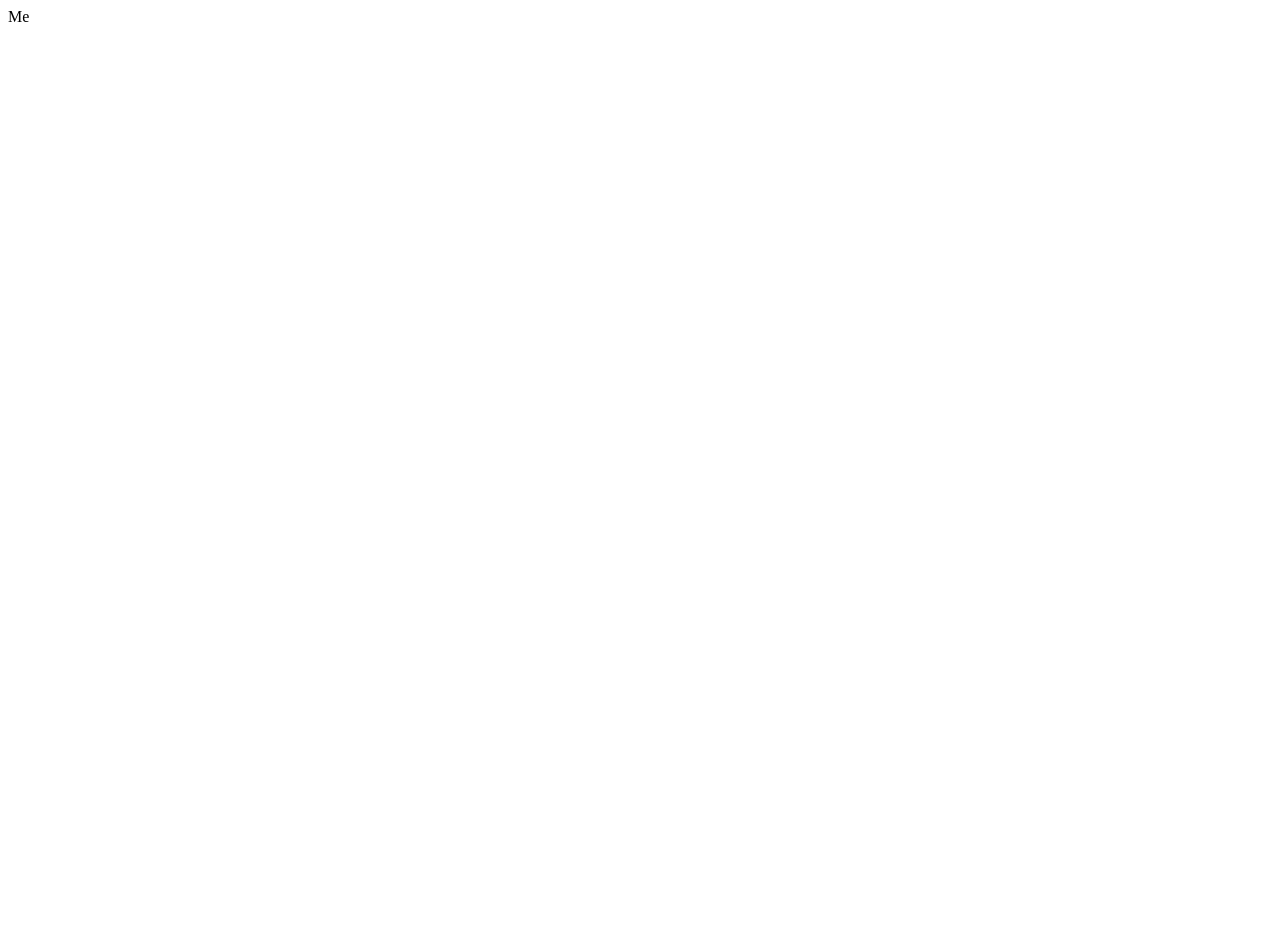
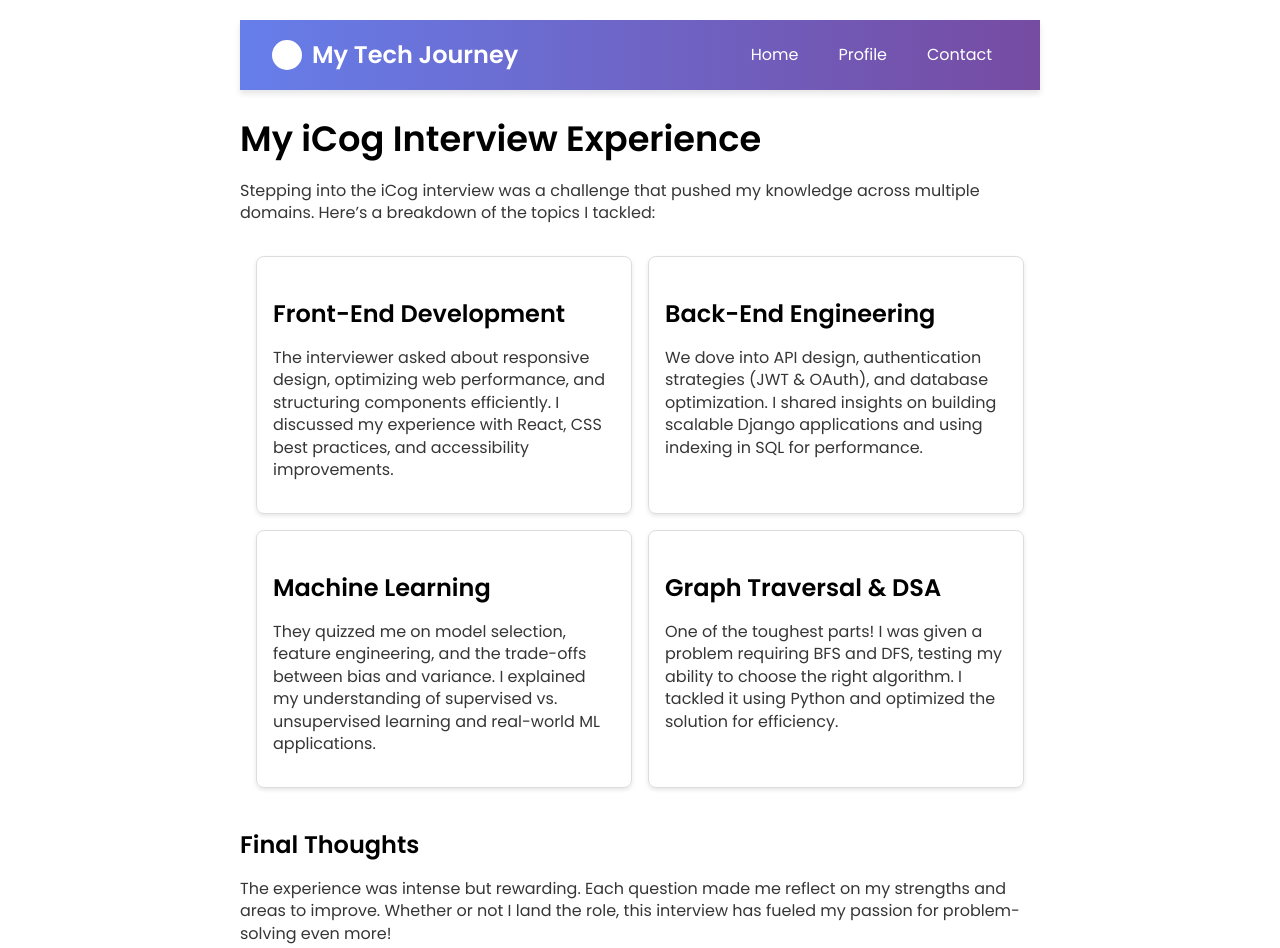
Before and after one commit to nati-d/icog-webflow, a plain HTML site: page index.html in a window 1280 px wide. Before the commit the page ends 800 px from the top, so only its background shows below. Drawn offline with nearby package versions, Linux system fonts and the light colour scheme.

Commit message:
add index.html file

```diff
--- a/index.html
+++ b/index.html
@@ -3,9 +3,58 @@
 <head>
     <meta charset="UTF-8">
     <meta name="viewport" content="width=device-width, initial-scale=1.0">
-    <title>Document</title>
+    <title>Interview at iCog - My Experience</title>
+    <link rel="stylesheet" href="https://cdn.jsdelivr.net/npm/water.css@2/out/water.css">
+    <link rel="stylesheet" href="styles.css">
 </head>
 <body>
-    Me
+    <nav class="navbar">
+        <a href="index.html" class="navbar-brand">
+            <div class="navbar-logo"></div>
+            My Tech Journey
+        </a>
+        <button class="navbar-toggle" aria-label="Toggle navigation">☰</button>
+        <div class="navbar-links">
+            <a href="index.html">Home</a>
+            <a href="profile.html">Profile</a>
+            <a href="contact.html">Contact</a>
+        </div>
+    </nav>
+
+    <main>
+        <h1>My iCog Interview Experience</h1>
+        <p>Stepping into the iCog interview was a challenge that pushed my knowledge across multiple domains. Here’s a breakdown of the topics I tackled:</p>
+
+        <section class="card-container">
+            <div class="card">
+                <h2>Front-End Development</h2>
+                <p>The interviewer asked about responsive design, optimizing web performance, and structuring components efficiently. I discussed my experience with React, CSS best practices, and accessibility improvements.</p>
+            </div>
+            <div class="card">
+                <h2>Back-End Engineering</h2>
+                <p>We dove into API design, authentication strategies (JWT & OAuth), and database optimization. I shared insights on building scalable Django applications and using indexing in SQL for performance.</p>
+            </div>
+            <div class="card">
+                <h2>Machine Learning</h2>
+                <p>They quizzed me on model selection, feature engineering, and the trade-offs between bias and variance. I explained my understanding of supervised vs. unsupervised learning and real-world ML applications.</p>
+            </div>
+            <div class="card">
+                <h2>Graph Traversal & DSA</h2>
+                <p>One of the toughest parts! I was given a problem requiring BFS and DFS, testing my ability to choose the right algorithm. I tackled it using Python and optimized the solution for efficiency.</p>
+            </div>
+        </section>
+
+        <h2>Final Thoughts</h2>
+        <p>The experience was intense but rewarding. Each question made me reflect on my strengths and areas to improve. Whether or not I land the role, this interview has fueled my passion for problem-solving even more!</p>
+    </main>
+
+    <script>
+        const navbarToggle = document.querySelector('.navbar-toggle');
+        const navbarLinks = document.querySelector('.navbar-links');
+
+        navbarToggle.addEventListener('click', () => {
+            navbarLinks.classList.toggle('active');
+        });
+    </script>
 </body>
 </html>
--- /dev/null
+++ b/styles.css
@@ -0,0 +1,101 @@
+@import url("https://fonts.googleapis.com/css2?family=Poppins:wght@300;400;600&display=swap");
+
+body {
+  font-family: "Poppins", sans-serif;
+}
+
+.navbar {
+  display: flex;
+  justify-content: space-between;
+  align-items: center;
+  padding: 1rem 2rem;
+  background: linear-gradient(90deg, #667eea 0%, #764ba2 100%);
+  box-shadow: 0 4px 6px rgba(0, 0, 0, 0.1);
+}
+
+.navbar-brand {
+  display: flex;
+  align-items: center;
+  font-size: 1.5rem;
+  font-weight: 600;
+  color: white;
+  text-decoration: none;
+}
+
+.navbar-logo {
+  width: 30px;
+  height: 30px;
+  margin-right: 10px;
+  background-color: white;
+  border-radius: 50%;
+}
+
+.navbar-links {
+  display: flex;
+}
+
+.navbar-links a {
+  color: white;
+  text-decoration: none;
+  padding: 0.5rem 1rem;
+  margin-left: 0.5rem;
+  border-radius: 5px;
+  transition: background-color 0.3s ease;
+}
+
+.navbar-links a:hover {
+  background-color: rgba(255, 255, 255, 0.1);
+}
+
+.navbar-toggle {
+  display: none;
+  background: none;
+  border: none;
+  font-size: 1.5rem;
+  color: white;
+  cursor: pointer;
+}
+
+.card-container {
+  display: grid;
+  grid-template-columns: repeat(auto-fit, minmax(250px, 1fr));
+  gap: 1rem;
+  padding: 1rem;
+}
+
+.card {
+  border: 1px solid #ddd;
+  border-radius: 8px;
+  padding: 1rem;
+  box-shadow: 0 2px 4px rgba(0, 0, 0, 0.1);
+  transition: transform 0.3s ease;
+}
+
+.card:hover {
+  transform: translateY(-5px);
+}
+
+@media (max-width: 768px) {
+  .navbar-links {
+    display: none;
+    flex-direction: column;
+    width: 100%;
+    position: absolute;
+    top: 60px;
+    left: 0;
+    background: linear-gradient(90deg, #667eea 0%, #764ba2 100%);
+    padding: 1rem;
+  }
+
+  .navbar-links.active {
+    display: flex;
+  }
+
+  .navbar-links a {
+    margin: 0.5rem 0;
+  }
+
+  .navbar-toggle {
+    display: block;
+  }
+}
```
Also changed, not shown: contact.html (added, +65 -0 lines), profile.html (added, +56 -0 lines).
